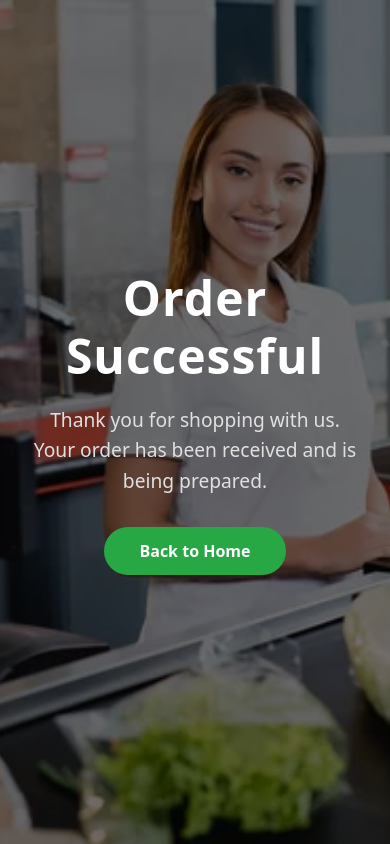
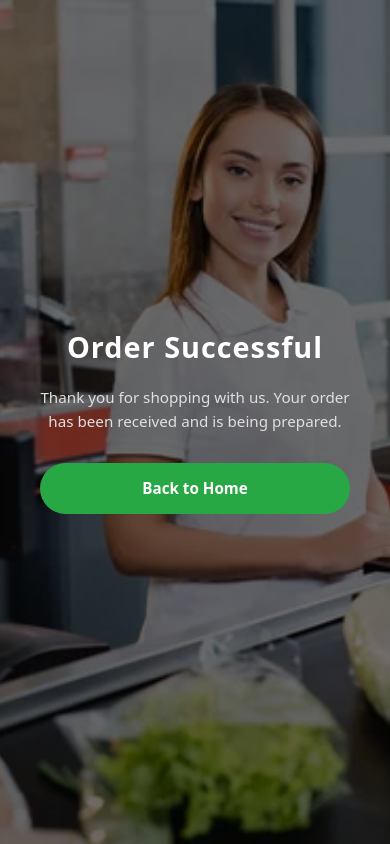
Before and after one commit to 32231021-star/WEBV2, a React (Create React App) app in the folder client/: page /success in a window 390 px wide. Built offline with nearby package versions, Linux system fonts and the light colour scheme.

Commit message:
Update SuccessPage.css

```diff
--- a/client/src/Styles/SuccessPage.css
+++ b/client/src/Styles/SuccessPage.css
@@ -1,3 +1,6 @@
+/* ========================= */
+/* SUCCESS PAGE CONTAINER */
+/* ========================= */
 .success-container {
   width: 100vw;
   height: 100vh;
@@ -5,9 +8,12 @@
   background-size: cover;
   background-position: center;
   background-repeat: no-repeat;
+  overflow: hidden;
 }
 
-/* Dark overlay */
+/* ========================= */
+/* DARK OVERLAY */
+/* ========================= */
 .success-overlay {
   width: 100%;
   height: 100%;
@@ -15,9 +21,12 @@
   display: flex;
   justify-content: center;
   align-items: center;
+  padding: 20px;
 }
 
-/* Content box */
+/* ========================= */
+/* CONTENT */
+/* ========================= */
 .success-content {
   text-align: center;
   color: #ffffff;
@@ -25,7 +34,7 @@
   padding: 30px;
 }
 
-/* Title */
+/* TITLE */
 .success-content h1 {
   font-size: 3rem;
   font-weight: 700;
@@ -33,7 +42,7 @@
   margin-bottom: 20px;
 }
 
-/* Description */
+/* DESCRIPTION */
 .success-content p {
   font-size: 1.2rem;
   line-height: 1.6;
@@ -41,7 +50,7 @@
   margin-bottom: 30px;
 }
 
-/* Button */
+/* BUTTON */
 .success-btn {
   display: inline-block;
   padding: 12px 35px;
@@ -58,3 +67,43 @@
   background-color: #218838;
   transform: scale(1.05);
 }
+
+/* ========================= */
+/* 📱 MOBILE RESPONSIVE */
+/* ========================= */
+@media (max-width: 768px) {
+  .success-content {
+    padding: 20px;
+  }
+
+  .success-content h1 {
+    font-size: 2.2rem;
+  }
+
+  .success-content p {
+    font-size: 1rem;
+  }
+
+  .success-btn {
+    padding: 12px 28px;
+    font-size: 0.95rem;
+  }
+}
+
+/* ========================= */
+/* 📱 SMALL PHONES */
+/* ========================= */
+@media (max-width: 480px) {
+  .success-content h1 {
+    font-size: 1.8rem;
+  }
+
+  .success-content p {
+    font-size: 0.95rem;
+  }
+
+  .success-btn {
+    width: 100%;
+    padding: 14px;
+  }
+}
```
